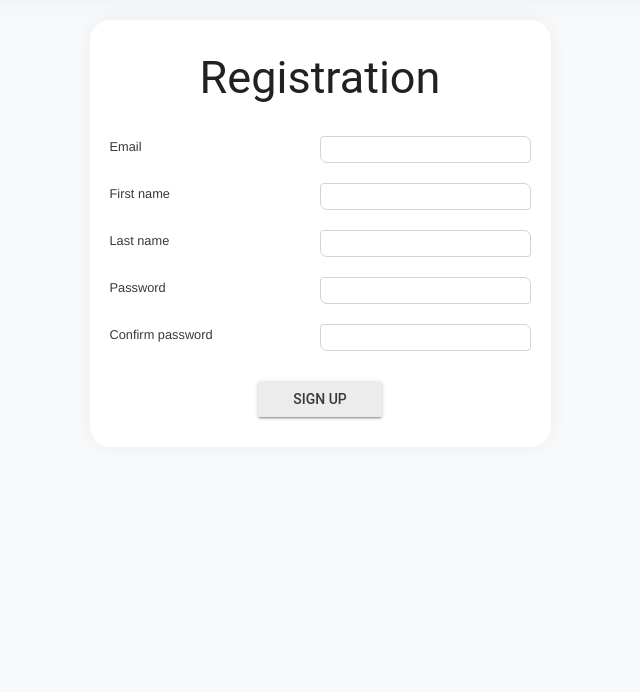
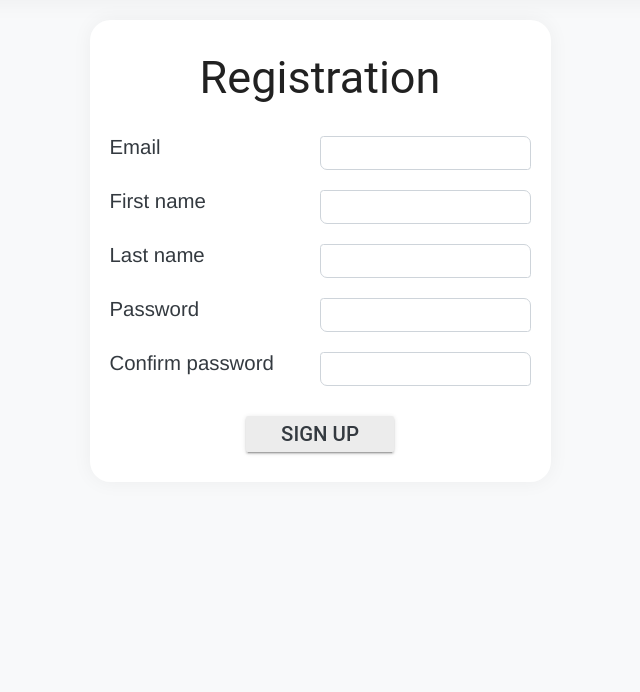
Before and after one commit to DanaKlimova/eLearning, a Django app: page /accounts/registration/ in a window 1280 px wide. Shown: the part 75-767 px from the top of the page, without its empty margins (320-960 px from the left). Run offline with Django 3.2, Linux system fonts and the light colour scheme; some libraries are stand-ins or nearby versions.

Commit message:
Fixed size in accounts app.

```diff
--- a/eLearning/accounts/static/accounts/css/base.css
+++ b/eLearning/accounts/static/accounts/css/base.css
@@ -1,6 +1,10 @@
 label {
-    font-size: 1vw;
     color: #343a40;
+}
+
+input {
+    padding: 5px;
+    font-size: calc(12px + .5vw);
 }
 
 .container {
@@ -49,15 +53,11 @@ label {
     margin: 10px;
 }
 
-.text-input {
-    padding: 5px;
-    font-size: 1vw;
-}
-
 .submit-button {
     display: block;
     margin: 20px auto;
     color: #343a40;
     height: auto;
     padding: 0 35px;
+    font-size: calc(14px + .5vw);
 }
--- a/eLearning/main/static/main/css/home.css
+++ b/eLearning/main/static/main/css/home.css
@@ -13,7 +13,7 @@
     margin: 10px;
     background-color: #ffffff;
     border-radius: 1em;
-    padding: 4px;
+    padding: 10px;
 }
 
 .courses-name {
```
